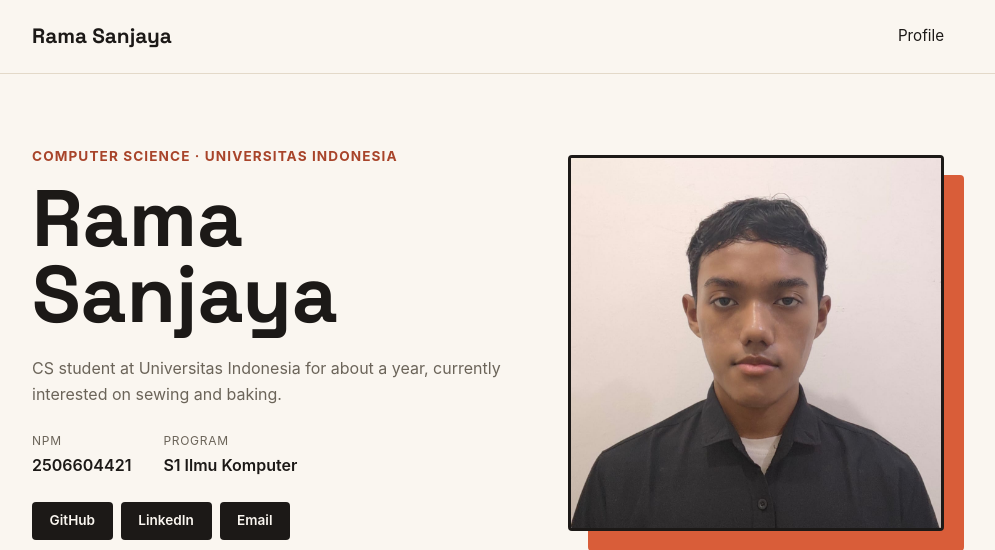
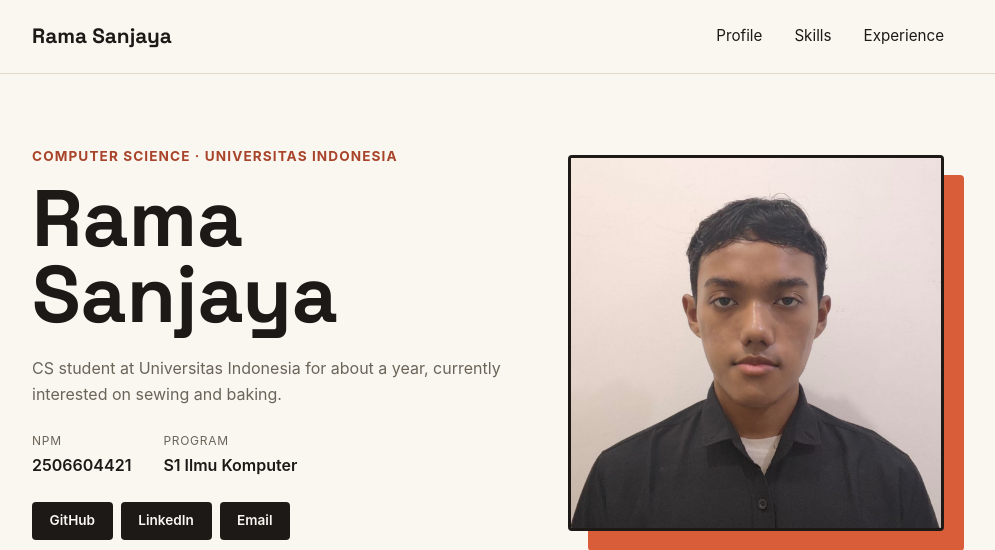
Before and after one commit to ramasanjayadx/myportofolio, a Django app: page / in a window 1280 px wide. Shown: the top 550 px of the page, without its empty margins (152-1147 px from the left). Run offline with Django 5.2, Linux system fonts and the light colour scheme.

Commit message:
Added anchor links

```diff
--- a/templates/index.html
+++ b/templates/index.html
@@ -15,6 +15,8 @@
             <a href="#profile" class="brand">Rama Sanjaya</a>
             <nav>
                 <a href="#profile">Profile</a>
+                <a href="#skills">Skills</a>
+                <a href="#experience">Experience</a>
             </nav>
         </div>
     </header>
```
